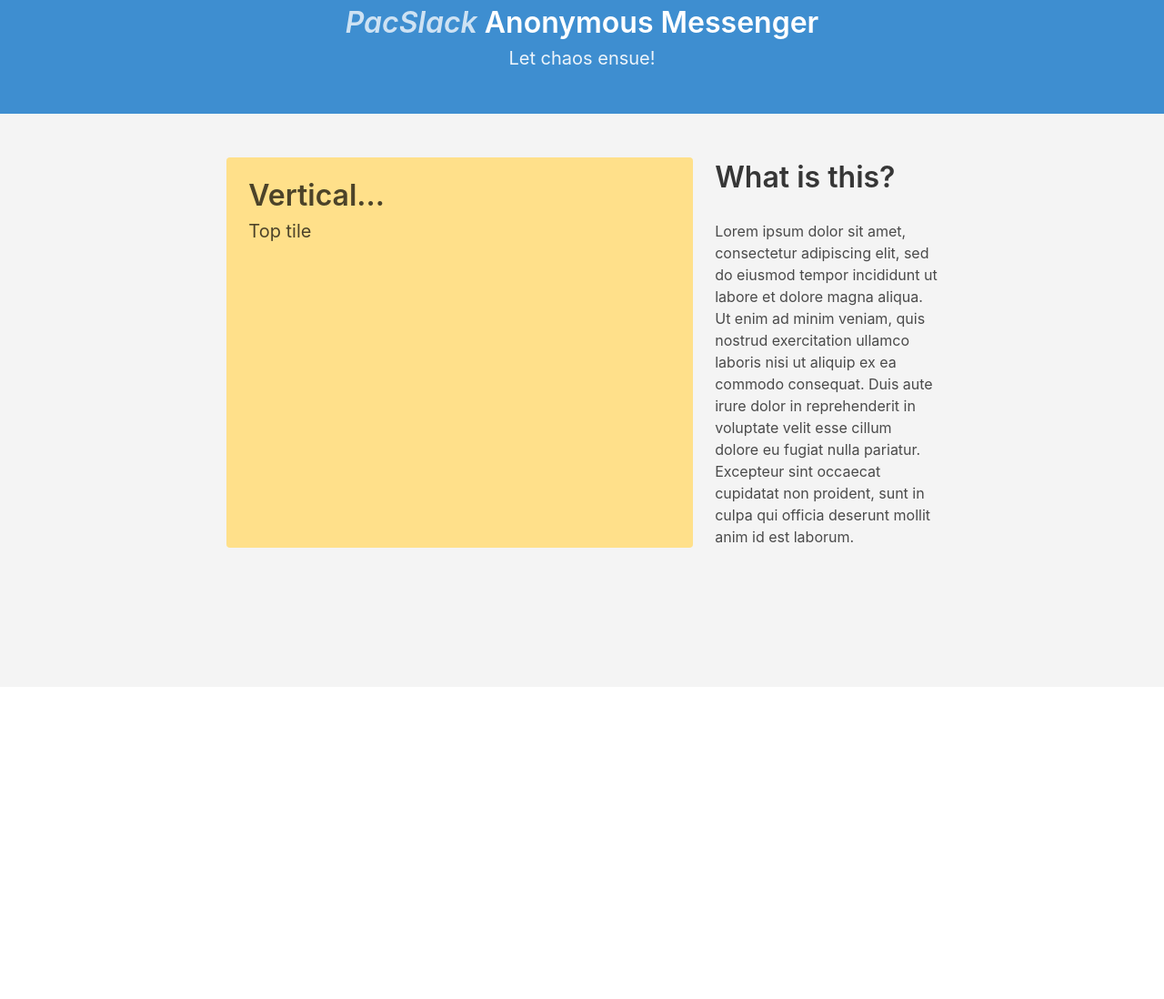
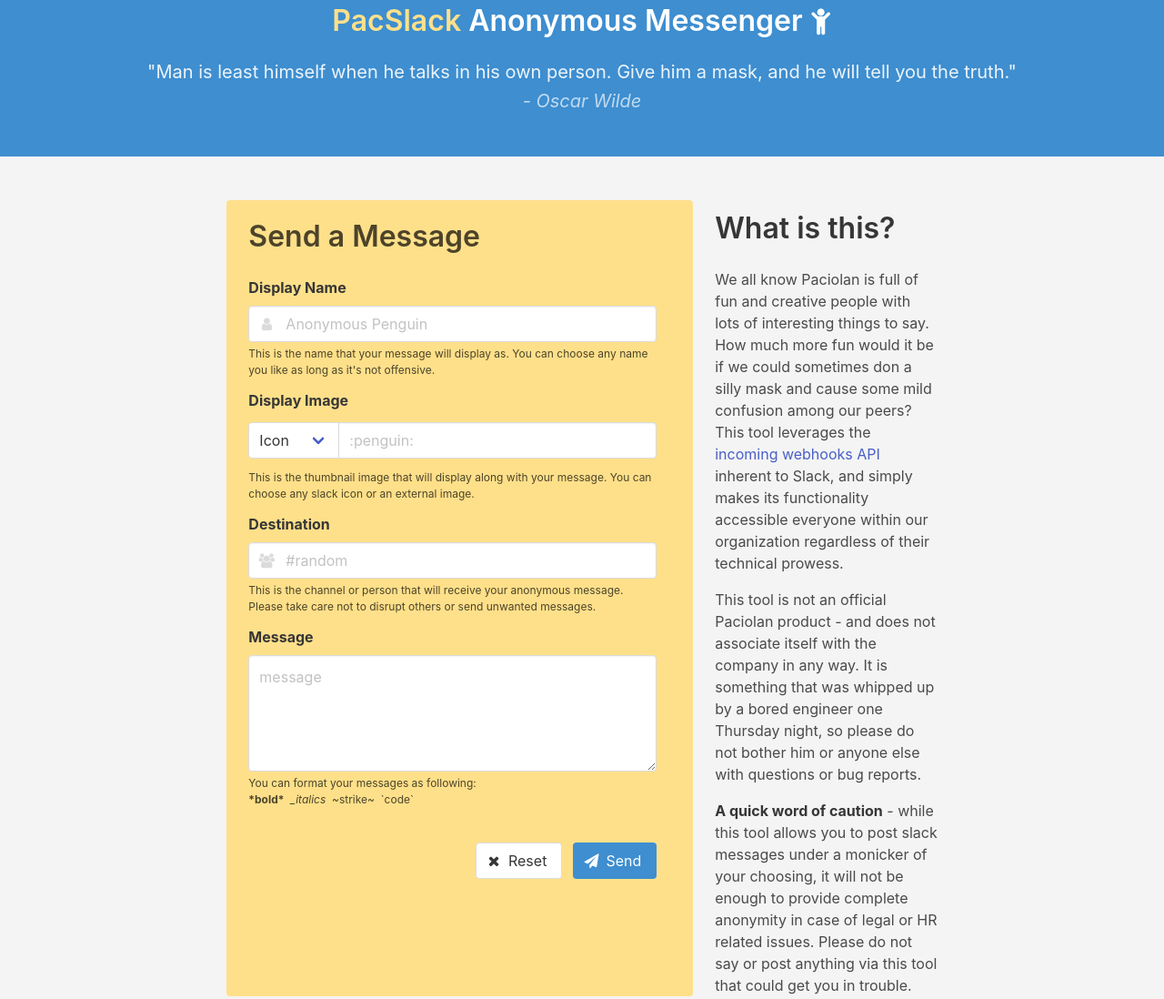
Before and after one commit to seankimdesign/pac-hook, a website: page public/index.html in a window 1280 px wide. Shown: the part 45-1143 px from the top of the page at 91% size. Before the commit the page ends 800 px from the top, so only its background shows below. Drawn offline with nearby package versions, Linux system fonts and the light colour scheme.

Commit message:
HTML work

```diff
--- a/public/index.html
+++ b/public/index.html
@@ -8,20 +8,30 @@
     <link rel="stylesheet" href="https://cdnjs.cloudflare.com/ajax/libs/bulma/0.6.0/css/bulma.min.css">
     <style>
         body{
-              height: 100vh;
+            min-height: 100vh;
             background-color: #f4f4f4;
         }
         .title{
-              line-height: 1.4em;
+            line-height: 1.25em;
         }
-          em{
+        .clear-large-top{
+            margin-top: 1.6em;
+        }
+        .clear-top{
+            margin-top: 0.35em;
+        }
+        .lessen{
             opacity: 0.75;
+            font-style: italic;
         }
         .hero-body{
             text-align: center;
         }
-          .is-white{
-              background-color: #fff;
+        .full-width{
+            width: 100%;
+        }
+        .button.is-info.is-hovered, .button.is-info:hover{
+            background-color: #0b7ed0;
         }
     </style>
 </head>
@@ -29,11 +39,14 @@
 <section class="hero is-info">
     <div class="hero-body">
         <div class="container">
-                  <h1 class="title">
-                      <em>PacSlack</em> Anonymous Messenger
+            <h1 class="title is-spaced">
+                <span class="has-text-warning">PacSlack</span> Anonymous Messenger
+                <span class="icon">
+                    <i class="fa fa-child"></i>
+                </span>
             </h1>
             <h2 class="subtitle">
-                      Let chaos ensue!
+                "Man is least himself when he talks in his own person. Give him a mask, and&nbsp;he&nbsp;will&nbsp;tell&nbsp;you&nbsp;the&nbsp;truth."<div class="lessen clear-top">- Oscar Wilde</div>
             </h2>
         </div>
     </div>
@@ -45,15 +58,81 @@
             <div class="tile is-ancestor">
                 <div class="tile is-parent is-vertical is-8">
                     <article class="tile notification is-child is-warning">
-                              <p class="title">Vertical...</p>
-                              <p class="subtitle">Top tile</p>
+                        <p class="title">Send a Message</p>
+                        <div class="field">
+                            <label class="label">Display Name</label>
+                            <div class="control has-icons-left">
+                                <input class="input" type="text" placeholder="Anonymous Penguin">
+                                <span class="icon is-small is-left">
+                                    <i class="fa fa-user"></i>
+                                </span>
+                            </div>
+                            <p class="help">This is the name that your message will display as. You can choose any name you like as long as it's not offensive.</p>
+                        </div>
+                        <div class="field">
+                            <label class="label">Display Image</label>
+                        </div>
+                        <div class="field has-addons">
+                            <div class="control">
+                                <span class="select">
+                                  <select>
+                                    <option>Icon</option>
+                                    <option>Image</option>
+                                  </select>
+                                </span>
+                            </div>
+                            <div class="control full-width">
+                                <input class="input" type="text" placeholder=":penguin:">
+                            </div>
+                        </div>
+                        <div class="field">
+                            <p class="help">This is the thumbnail image that will display along with your message. You can choose any slack icon or an external image.</p>
+                        </div>
+                        <div class="field">
+                            <label class="label">Destination</label>
+                            <div class="control has-icons-left">
+                                <input class="input" type="text" placeholder="#random">
+                                <span class="icon is-small is-left">
+                                    <i class="fa fa-group"></i>
+                                </span>
+                            </div>
+                            <p class="help">This is the channel or person that will receive your anonymous message. Please take care not to disrupt others or send unwanted messages.</p>
+                        </div>
+                        <div class="field">
+                            <label class="label">Message</label>
+                            <div class="control">
+                                <textarea class="textarea" placeholder="message"></textarea>
+                            </div>
+                            <p class="help">You can format your messages as following:<br/>
+                                <b>*bold*</b>&nbsp;&nbsp;<i>_italics</i>&nbsp;&nbsp;~strike~&nbsp;&nbsp;`code`</p>
+                        </div>
+                        <div class="field is-grouped is-pulled-right clear-large-top">
+                            <div class="control">
+                                <a class="button is-outlined">
+                                    <span class="icon">
+                                        <i class="fa fa-times"></i>
+                                    </span>
+                                    <span>Reset</span>
+                                </a>
+                            </div>
+                            <div class="control">
+                                <a class="button is-info">
+                                    <span class="icon">
+                                        <i class="fa fa-send"></i>
+                                    </span>
+                                    <span>Send</span>
+                                </a>
+                            </div>
+                        </div>
                     </article>
                 </div>
                 <div class="tile is-parent is-vertical">
                     <article class="tile is-child">
-                              <p class="title">What is this?</p>
+                        <p class="title clear-top">What is this?</p>
                         <div class="content">
-                                  Lorem ipsum dolor sit amet, consectetur adipiscing elit, sed do eiusmod tempor incididunt ut labore et dolore magna aliqua. Ut enim ad minim veniam, quis nostrud exercitation ullamco laboris nisi ut aliquip ex ea commodo consequat. Duis aute irure dolor in reprehenderit in voluptate velit esse cillum dolore eu fugiat nulla pariatur. Excepteur sint occaecat cupidatat non proident, sunt in culpa qui officia deserunt mollit anim id est laborum.
+                            <p>We all know Paciolan is full of fun and creative people with lots of interesting things to say. How much more fun would it be if we could sometimes don a silly mask and cause some mild confusion among our peers? This tool leverages the <a href="https://api.slack.com/incoming-webhooks" target="_blank">incoming webhooks API</a> inherent to Slack, and simply makes its functionality accessible everyone within our organization regardless of their technical prowess.</p>
+                            <p>This tool is not an official Paciolan product - and does not associate itself with the company in any way. It is something that was whipped up by a bored engineer one Thursday night, so please do not bother him or anyone else with questions or bug reports.</p>
+                            <p><strong>A quick word of caution</strong> - while this tool allows you to post slack messages under a monicker of your choosing, it will not be enough to provide complete anonymity in case of legal or HR related issues. Please do not say or post anything via this tool that could get you in trouble.</p>
                         </div>
                     </article>
                 </div>
```
Also changed, not shown: formatters.js (+18 -4 lines), package.json (+8 -1 lines), test/formatters.test.js (+13 -1 lines), dom.js (added). Lines whose indentation alone changed are shown as unchanged.
